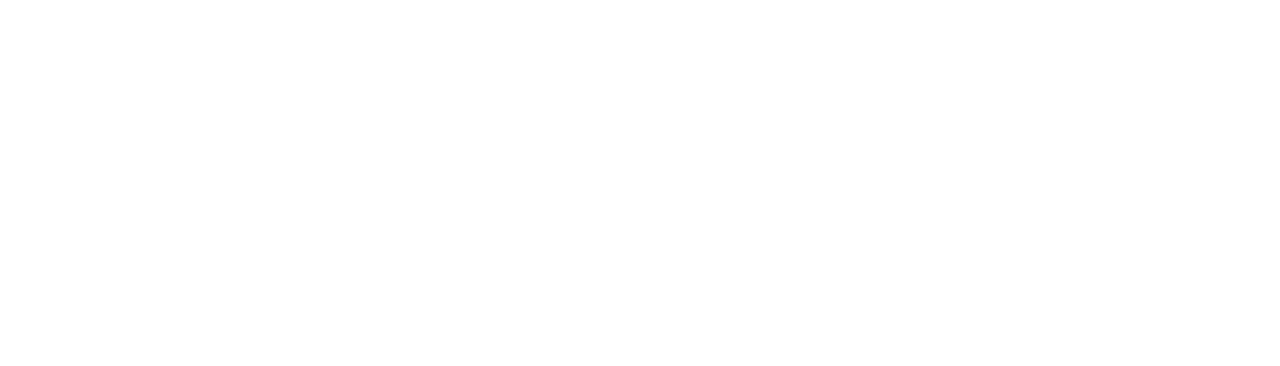
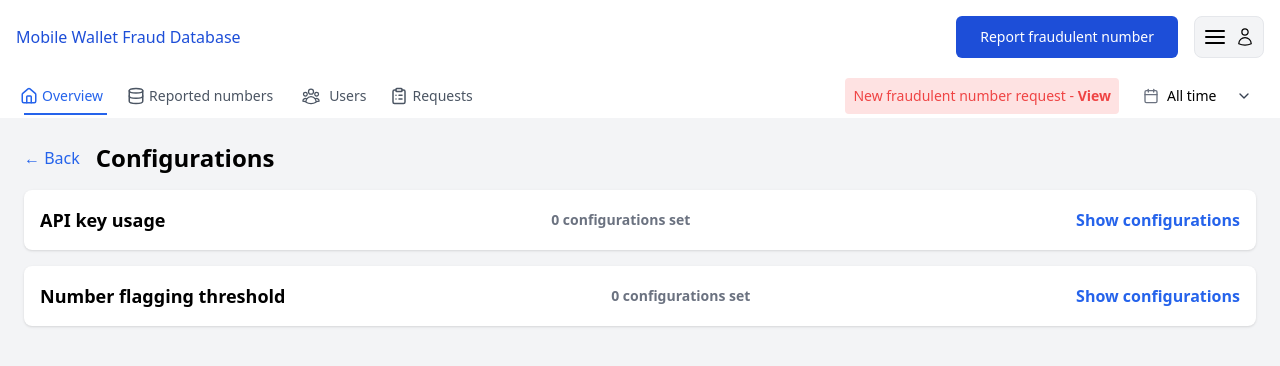
Before and after one commit to sosualfred/mobile-wallet-fraud-database, a React (Vite) app in the folder frontend-admin/: page /config in a window 1280 px wide. Before the commit this address had no page. Shown: the top 366 px of the page. Built offline with nearby package versions, Linux system fonts and the light colour scheme.

Commit message:
Admin Configuration Page

```diff
--- a/frontend-admin/src/App.tsx
+++ b/frontend-admin/src/App.tsx
@@ -9,6 +9,8 @@
 import MyAccount from "./pages/adminDashboard/MyAccount"
 import AdminList from "../../frontend-admin/src/pages/adminDashboard/AdminList"
 import NewAdminModal from "../src/pages/adminDashboard/NewAdminModal"
+import ConfigPage from './pages/adminDashboard/ConfigPage'
+
 
 
 function App() {
@@ -27,6 +29,7 @@
         <Route path="/user" element={<Users />} />
         <Route path='/admin-list' element={<AdminList />} />
         <Route path='/new-admin-modal' element={<NewAdminModal />} />
+        <Route path='/config' element={<ConfigPage />} />
 
 
 
--- a/frontend-admin/src/components/navbar.jsx
+++ b/frontend-admin/src/components/navbar.jsx
@@ -48,7 +48,7 @@
               </li>
               <li>
                 <button className="text-gray-700 hover:text-blue-500 w-full text-left">
-                  Configurations
+                 <Link to='/config'>Configurations</Link>
                 </button>
               </li>
               <li>
--- /dev/null
+++ b/frontend-admin/src/pages/adminDashboard/ConfigPage.jsx
@@ -0,0 +1,186 @@
+import React, { useState } from 'react';
+import Navbar from '../../components/navbar';
+import { DatabaseIcon, HomeIcon, ClipboardListIcon, ChevronDown, CalendarIcon } from 'lucide-react';
+import { UserGroupIcon } from '@heroicons/react/24/outline';
+
+// Importing the content components for the different tabs
+import UsersContent from '../adminDashboard/usersContent';
+import ReportedNumbersContent from '../adminDashboard/reportedNumbers';
+import RequestsContent from '../adminDashboard/requestContents';
+
+const ConfigPage = () => {
+  const [activeTab, setActiveTab] = useState('Overview');
+  const [timeFilter, setTimeFilter] = useState('All time');
+
+  // Function to handle tab click and update the active tab state
+  const handleTabClick = (tabName) => {
+    setActiveTab(tabName);
+  };
+  const [expandedSections, setExpandedSections] = useState([]);
+
+  const toggleSection = (section) => {
+    if (expandedSections.includes(section)) {
+      setExpandedSections(expandedSections.filter(item => item !== section));
+    } else {
+      setExpandedSections([...expandedSections, section]);
+    }
+  };
+  const isSectionExpanded = (section) => expandedSections.includes(section);
+
+
+  return (
+    <div>
+      <Navbar />
+      <div>
+        <div className="px-4">
+          {/* Rendering the navigation bar */}
+          <div className="flex justify-between items-center p-1">
+            <div className="flex space-x-6">
+              {/* Rendering the nav items */}
+              <NavItem
+                icon={<HomeIcon size={18} />}
+                text="Overview"
+                active={activeTab === 'Overview'}
+                onClick={() => handleTabClick('Overview')}
+              />
+              <NavItem
+                icon={<DatabaseIcon size={18} />}
+                text="Reported numbers"
+                active={activeTab === 'Reported numbers'}
+                onClick={() => handleTabClick('Reported numbers')}
+              />
+              <NavItem
+                icon={<UserGroupIcon className='w-[28px] h-[20px]' />}
+                text="Users"
+                active={activeTab === 'Users'}
+                onClick={() => handleTabClick('Users')}
+              />
+              <NavItem
+                icon={<ClipboardListIcon size={18} />}
+                text="Requests"
+                active={activeTab === 'Requests'}
+                onClick={() => handleTabClick('Requests')}
+              />
+            </div>
+            <div className="flex items-center space-x-4">
+              {/* Rendering the notification badge */}
+              <span className="bg-red-100 px-2 py-2 rounded text-red-500 text-sm">
+                New fraudulent number request - <a href="#" className="text-red-500 hover:underline font-bold">View</a>
+              </span>
+              <div className="relative ">
+                {/* Rendering the time filter dropdown */}
+                <div className="pointer-events-none absolute  inset-y-0 left-0 flex items-center px-2 text-gray-700 ">
+                  <CalendarIcon className="w-4 h-4 text-gray-500 mr-2" />
+                </div>
+                <select
+                  className="bg-white appearance-none border-gray-600 rounded pl-8 py-2 text-sm"
+                  value={timeFilter}
+                  onChange={(e) => setTimeFilter(e.target.value)}
+                >
+                  <option>All time</option>
+                  <option>Last 7 days</option>
+                  <option>Last 30 days</option>
+                  <option>Last 6 months</option>
+                  <option>Last year</option>
+                </select>
+                <div className="pointer-events-none absolute inset-y-0 right-0 flex items-center px-2 text-gray-700">
+                  <ChevronDown size={16} />
+                </div>
+              </div>
+            </div>
+          </div>
+        </div>
+
+        {/* Rendering the content based on the active tab */}
+        <div>
+          {/* {activeTab === 'Overview' && <OverviewContent />} */}
+          {activeTab === 'Reported numbers' && <ReportedNumbersContent />}
+          {activeTab === 'Users' && <UsersContent />}
+          {activeTab === 'Requests' && <RequestsContent />}
+        </div>
+      </div>
+      <div className="p-6 bg-gray-100 min-h-screen">
+        {/* Configuration Page */}
+        <div className="flex items-center mb-4">
+          <button className="text-blue-600 hover:text-blue-800" onClick={() => window.history.back()}>
+            ← Back
+          </button>
+          <h1 className="ml-4 text-2xl font-semibold">Configurations</h1>
+        </div>
+        {['API key usage', 'Number flagging threshold'].map((section, index) => (
+          <div key={index} className="mb-4 bg-white rounded-lg shadow p-4">
+            <div className="flex justify-between items-center font-bold">
+              <h2 className="text-lg font-semibold">{section}</h2>
+              <span className="text-sm text-gray-500">{isSectionExpanded(section) ? '2 configurations set' : '0 configurations set'}</span>
+              <button
+                className="text-blue-600 hover:text-blue-800"
+                onClick={() => toggleSection(section)}
+              >
+                {isSectionExpanded(section) ? 'Hide configurations' : 'Show configurations'}
+              </button>
+            </div>
+            {isSectionExpanded(section) && (
+              <div className="mt-4 space-y-2">
+                {section === 'API key usage' ? (
+                  <>
+                    <div className="flex justify-between items-center">
+                      <label className="flex items-center">
+                        <input type="checkbox" className="mr-2" defaultChecked />
+                        Set alert for maximum API key usage
+                      </label>
+                      <button className="text-sm text-blue-600 hover:underline">1500 API calls - Set maximum usage</button>
+                    </div>
+                    <div className="flex justify-between items-center">
+                      <label className="flex items-center">
+                        <input type="checkbox" className="mr-2" />
+                        Set alert for maximum API keys usage by a single user
+                      </label>
+                      <button className="text-sm text-blue-600 hover:underline">0 API calls - Set maximum usage</button>
+                    </div>
+                    <div className="flex justify-between items-center">
+                      <label className="flex items-center">
+                        <input type="checkbox" className="mr-2" defaultChecked />
+                        Deactivate API key when it reaches maximum usage
+                      </label>
+                      <button className="text-sm text-blue-600 hover:underline">2000 API calls - Set maximum usage</button>
+                    </div>
+                  </>
+                ) : (
+                  <>
+                    <div className="flex justify-between items-center">
+                      <label className="flex items-center">
+                        <input type="checkbox" className="mr-2" defaultChecked />
+                        Threshold for flagging number as Fraudulent
+                      </label>
+                      <button className="text-sm text-blue-600 hover:underline">4 fraud reports - Set threshold</button>
+                    </div>
+                    <div className="flex justify-between items-center">
+                      <label className="flex items-center">
+                        <input type="checkbox" className="mr-2" defaultChecked />
+                        Set alert for user account review after reaching threshold for removed reports
+                      </label>
+                      <button className="text-sm text-blue-600 hover:underline">0 removed reports - Set threshold</button>
+                    </div>
+                  </>
+                )}
+              </div>
+            )}
+          </div>
+        ))}
+      </div>
+    </div>
+  );
+};
+// Component for rendering a single nav item
+const NavItem = ({ icon, text, active, onClick }) => (
+  <div
+    className={`flex items-center space-x-1 cursor-pointer relative ${active ? 'text-blue-600' : 'text-gray-600'}`}
+    onClick={onClick}
+  >
+    {icon}
+    <span className="text-sm">{text}</span>
+    {active && <div className="absolute bottom-[-9px] left-0 w-full h-0.5 bg-blue-600"></div>}
+  </div>
+);
+
+export default ConfigPage;
--- a/frontend-admin/src/pages/adminDashboard/MyAccount.jsx
+++ b/frontend-admin/src/pages/adminDashboard/MyAccount.jsx
@@ -1,11 +1,11 @@
-// MyAccount.js
+
 import React from 'react';
 import Navbar from '../../components/navbar';
 import { useState } from 'react'
 import { DatabaseIcon, HomeIcon, ClipboardListIcon, ChevronDown, CalendarIcon } from 'lucide-react';
 import { UserGroupIcon } from '@heroicons/react/24/outline';
 import { Link } from 'react-router-dom';
-import { ArrowLeft } from 'lucide-react'; // Import the ArrowLeft icon
+import { ArrowLeft } from 'lucide-react';
 
 // Importing the content components for the different tabs
 import UsersContent from '../adminDashboard/usersContent';
```
